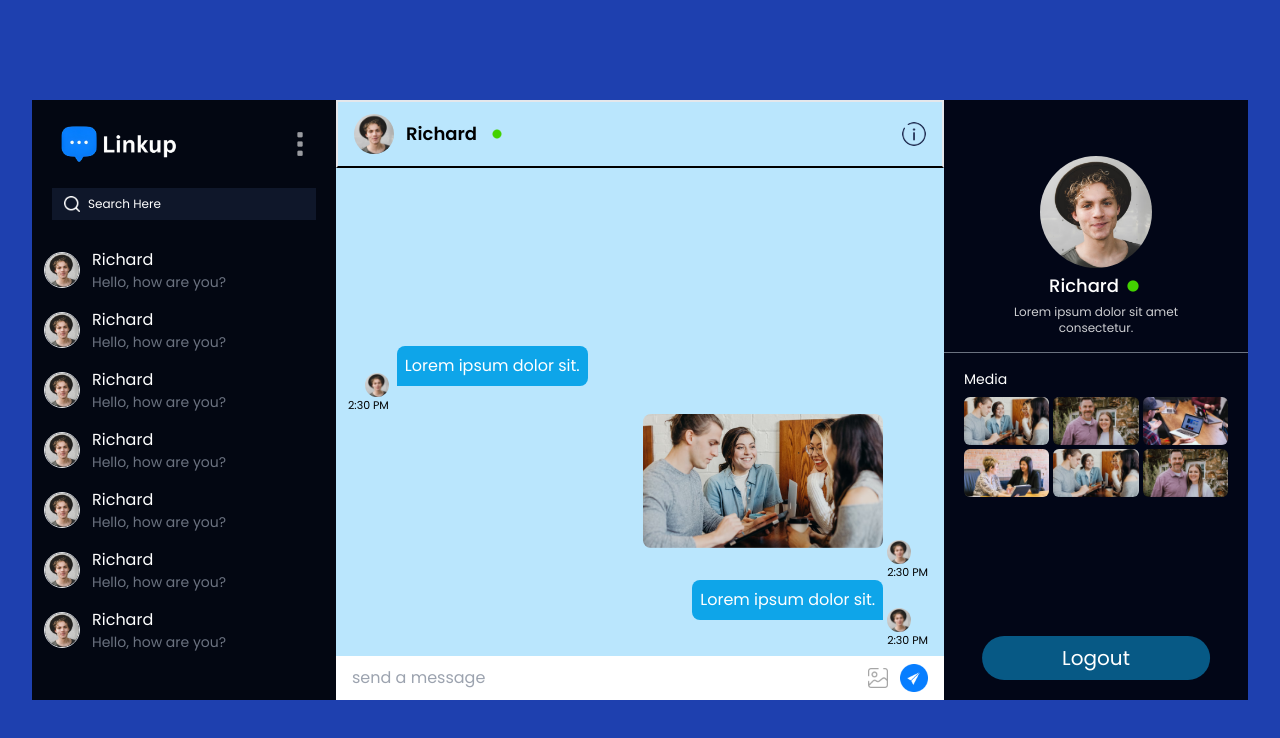
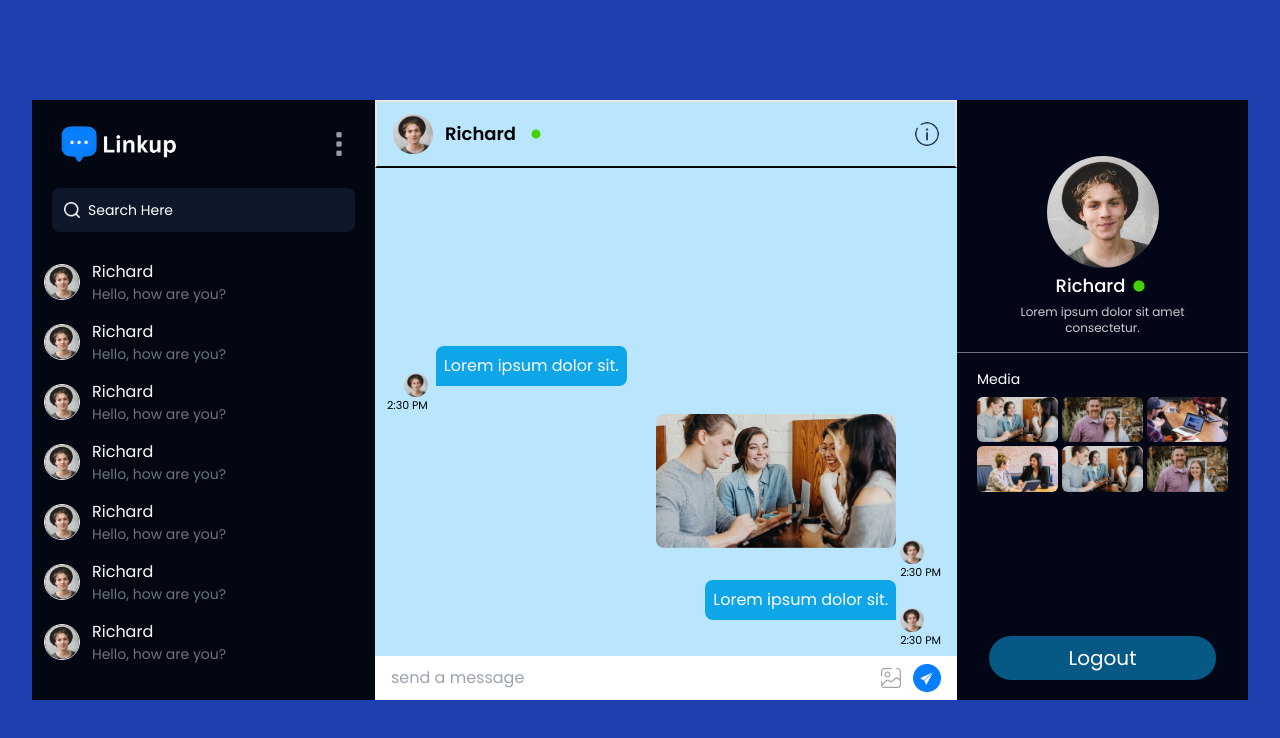
Before and after one commit to Saad-1719/Linkup, a React (Vite) app: page /chat in a window 1280 px wide. Shown: the top 738 px of the page. Built offline with nearby package versions, Linux system fonts and the light colour scheme; no server answers; the database is empty; sample sign-in values are in the browser's storage.

Commit message:
implement search functionality in LeftSideBar component with Firebase query

```diff
--- a/src/components/LeftSideBar.jsx
+++ b/src/components/LeftSideBar.jsx
@@ -1,45 +1,90 @@
-import React from 'react'
-import assets from '../assets/assets'
-
+import React, { useContext } from "react";
+import assets from "../assets/assets";
+import { useNavigate } from "react-router-dom";
+import { collection, getDocs, query, where } from "firebase/firestore";
+import { db } from "../config/firebase";
+import { AppContext } from "../context/AppContext";
 
 const LeftSideBar = () => {
+	const navigate = useNavigate();
+	const { userData } = useContext(AppContext);
+
+	const inputHandler = async (e) => {
+		try {
+			const input = e.target.value;
+			const userRef = collection(db, "users");
+			const q = query(userRef, where("username", "==", input.toLowerCase()));
+			const querySnap = await getDocs(q);
+			if (!querySnap.empty && querySnap.docs[0].data().id !== userData.id) {
+				console.log(querySnap.docs[0].data());
+			}
+		} catch (error) {}
+	};
 	return (
-      <div className='bg-gray-950 text-white h-[75vh]'>
-          <div className='p-5'>
-              <div className='flex justify-between items-center'>
-                  <img src={assets.logo} alt="" className='w-fit h-12' />
-                  <div className='relative py-2 px-0 group transition-all ease-in-out'>
-                      <img src={assets.menu_icon} alt="" className='h-8 w-auto cursor-pointer opacity-60 ' />
-                      <div className='absolute top-full right-0 w-32 p-5 rounded bg-white text-black hidden group-hover:block' >
-                          <p className='text-sm cursor-pointer hover:border border-black px-2 py-3 rounded-lg transition-all ease-in-out'>
+		<div className="bg-gray-950 text-white h-[75vh]">
+			<div className="p-5">
+				<div className="flex justify-between items-center">
+					<img src={assets.logo} alt="" className="w-fit h-12" />
+
+					<div className="relative py-2 px-0 group">
+						<img
+							src={assets.menu_icon}
+							alt=""
+							className="h-8 w-auto cursor-pointer opacity-60 group-hover:opacity-100 transition-opacity duration-300 ease-in-out"
+						/>
+
+						<div className="absolute top-full right-0 w-32 py-3 px-3 rounded-lg text-center bg-white text-black opacity-0 group-hover:opacity-100 transition-opacity duration-300 ease-in-out">
+							<p
+								className="text-sm cursor-pointer hover:bg-gray-200 px-2 py-3 rounded-lg transition-all ease-in-out duration-300 transform group-hover:scale-105"
+								onClick={() => navigate("/profile")}
+							>
 								Edit Profile
 							</p>
-                          <hr className='border-none h-[1px] bg-gray-500 my-2' />
-                          <p className='text-sm cursor-pointer hover:border border-black px-2 py-3 rounded-lg transition-all ease-in-out'>
-                          Logout</p>
+
+							<hr className="border-none h-[1px] bg-gray-500 my-2" />
+
+							<p className="text-sm cursor-pointer hover:bg-gray-200 px-2 py-3 rounded-lg transition-all ease-in-out duration-300 transform group-hover:scale-105">
+								Logout
+							</p>
 						</div>
 					</div>
 				</div>
-              <div className='bg-slate-900 flex items-center gap-2 py-2 px-3 mt-5'>
-                  <img src={assets.search_icon} alt="" className='w-4' />
-                  <input type="text" placeholder='Search Here' className='bg-transparent border-none outline-none text-xs text-white placeholder:text-white'/>
+
+				<div className="bg-slate-900 flex items-center gap-2 py-3 px-3 mt-5 rounded-lg">
+					<img src={assets.search_icon} alt="" className="w-4" />
+					<input
+						type="text"
+						placeholder="Search Here"
+						className="bg-transparent border-none outline-none text-sm text-white placeholder:text-white"
+						onChange={inputHandler}
+					/>
 				</div>
 			</div>
-          <div className='flex flex-col h-[70%] overflow-y-scroll no-scrollbar '>
-              {Array(12).fill("").map((item,index) =>
-              (
-                <div key={index} className='flex items-center gap-3 px-3 py-2 cursor-pointer text-md hover:bg-slate-900 transition-all'>
-                <img src={assets.profile_img} alt="" className='w-9 aspect-auto border rounded-full
-                '/>
-                <div className='flex flex-col '>
+			<div className="flex flex-col h-[70%] overflow-y-scroll no-scrollbar ">
+				{Array(12)
+					.fill("")
+					.map((item, index) => (
+						<div
+							key={index}
+							className="flex items-center gap-3 px-3 py-2 cursor-pointer text-md hover:bg-slate-900 transition-all"
+						>
+							<img
+								src={assets.profile_img}
+								alt=""
+								className="w-9 aspect-auto border rounded-full
+                "
+							/>
+							<div className="flex flex-col ">
 								<p>Richard</p>
-                    <span className='text-gray-500 text-sm '>Hello, how are you?</span>
+								<span className="text-gray-500 text-sm ">
+									Hello, how are you?
+								</span>
 							</div>
 						</div>
 					))}
 			</div>
 		</div>
-  )
-}
+	);
+};
 
-export default LeftSideBar
+export default LeftSideBar;
```
Lines whose indentation alone changed are shown as unchanged.
